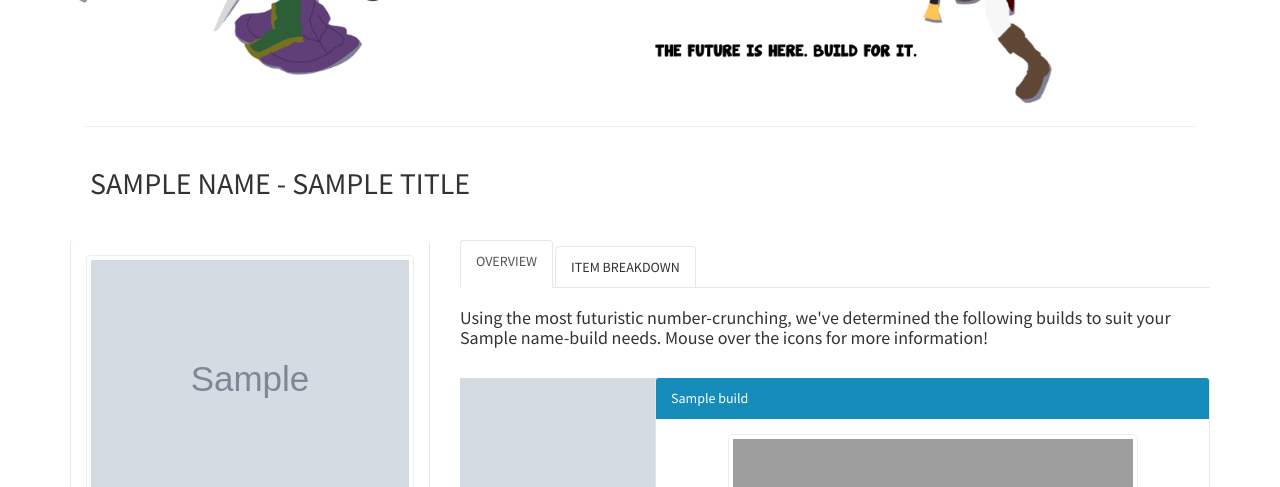
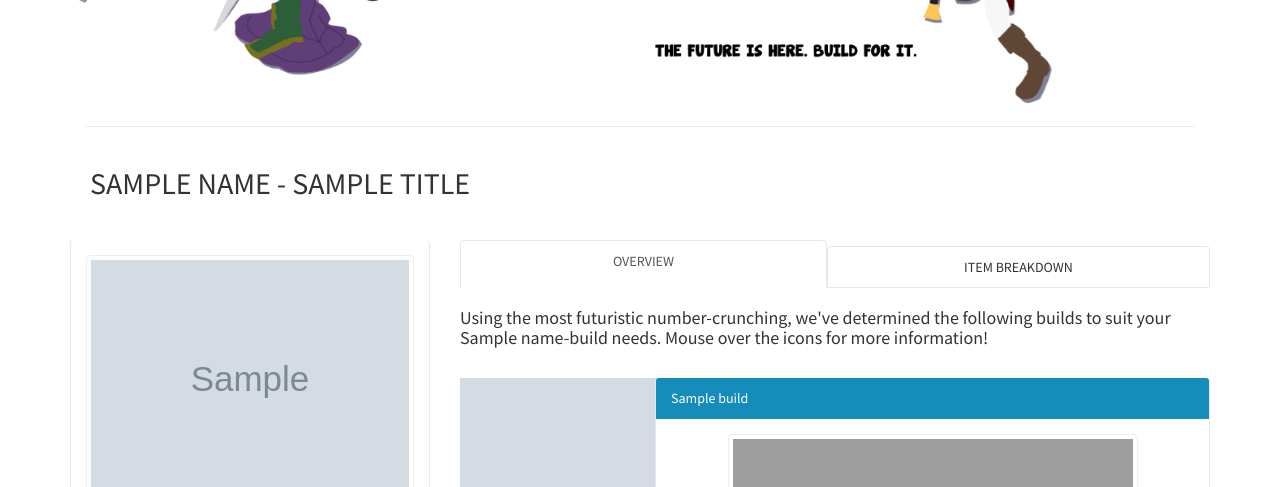
Before and after one commit to Schmidt-A/pro-nurf-builds, a Django app: template builds/templates/champ_info.html in a window 1280 px wide. Shown: the part 250-737 px from the top of the page. Run offline with Django 3.2, Linux system fonts and the light colour scheme; the template is opened without the code that fills it: most values are stand-ins (such as "Sample title", 1, 10 or a date in 2020); grey boxes marked "Sample" are stand-in pictures; parts of the project's set-up code (start-up, migrations or seed data) failed here and were passed over; some libraries are stand-ins or nearby versions; grey boxes are pictures that could not be loaded.

Commit message:
Full-width tabs.

```diff
--- a/builds/templates/champ_info.html
+++ b/builds/templates/champ_info.html
@@ -48,7 +48,7 @@
   </li>
   <li class="col-sm-8 urf-li">
 
-    <ul class="nav nav-tabs">
+    <ul class="nav nav-tabs nav-justified">
       <li class="active"><a class="urf-tab-link" href="#overview" data-toggle="tab" aria-expanded="true">OVERVIEW</a></li>
       <li id="items_tab" class=""><a class="urf-tab-link" href="#items" data-toggle="tab" aria-expanded="true">ITEM BREAKDOWN</a></li>
     </ul>
```
